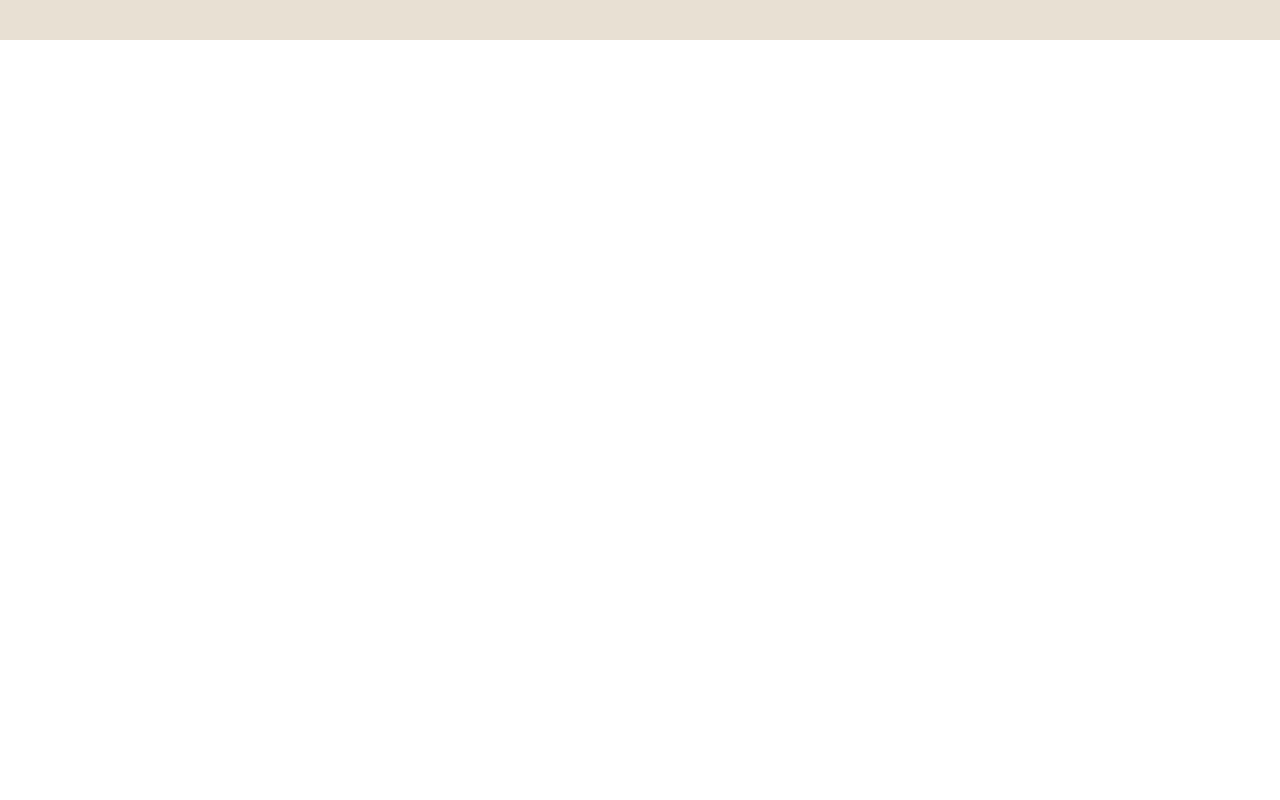
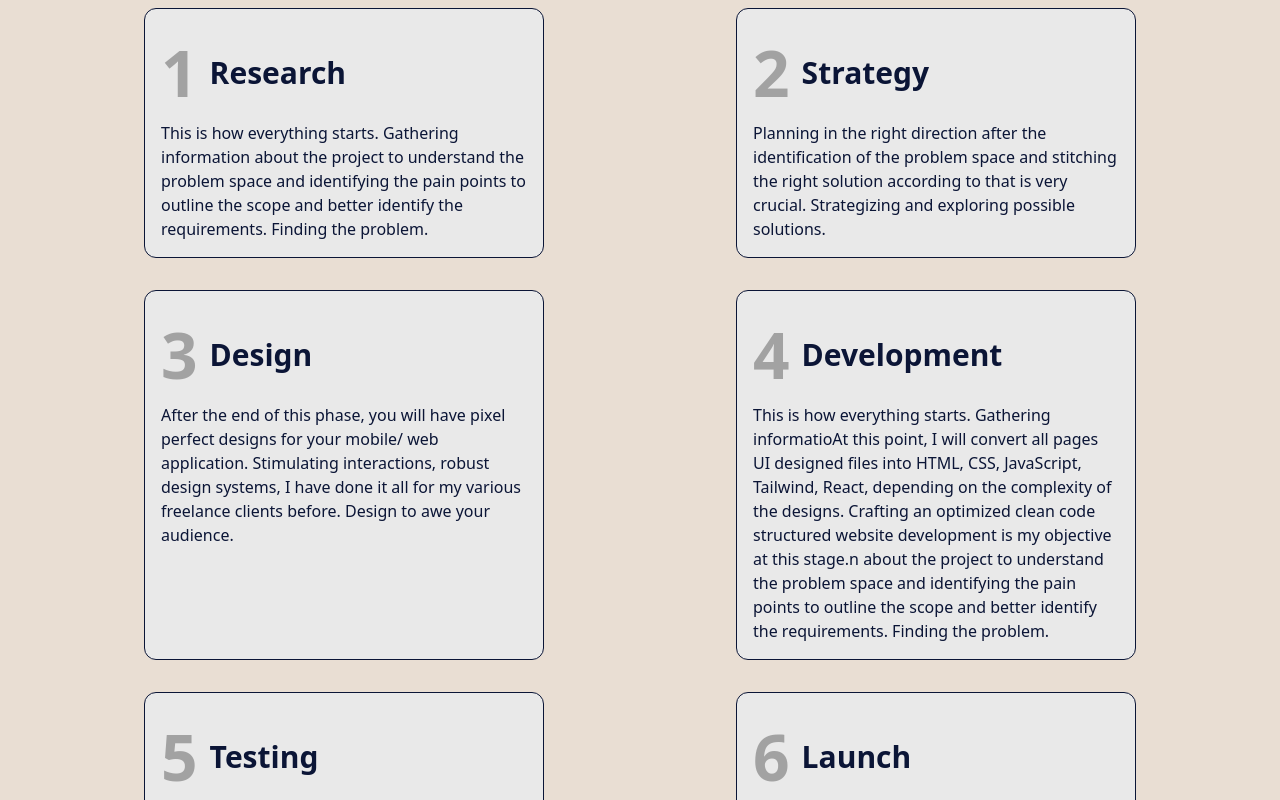
Before and after one commit to itsmeharazz/protfolio, a React (Vite) app: page / in a window 1280 px wide. Shown: the part 4180-4980 px from the top of the page. Before the commit the page ends 4220 px from the top, so only its background shows below. Built offline with nearby package versions, Linux system fonts and the light colour scheme.

Commit message:
teay work process designe

```diff
--- a/src/assets/component/workProcess.jsx
+++ b/src/assets/component/workProcess.jsx
@@ -1,14 +1,64 @@
 import { Element } from "react-scroll"
 function WorkProcess() {
+    const process = [
+      {
+        number: 1,
+        titel: "Research",
+        des: "This is how everything starts. Gathering information about the project to understand the problem space and identifying the pain points to outline the scope and better identify the requirements. Finding the problem. ",
+      },
+      {
+        number: 2,
+        titel: "Strategy",
+        des: "Planning in the right direction after the identification of the problem space and stitching the right solution according to that is very crucial. Strategizing and exploring possible solutions. ",
+      },
+      {
+        number: 3,
+        titel: "Design",
+        des: "After the end of this phase, you will have pixel perfect designs for your mobile/ web application. Stimulating interactions, robust design systems, I have done it all for my various freelance clients before. Design to awe your audience. ",
+      },
+      {
+        number: 4,
+        titel: "Development",
+        des: "This is how everything starts. Gathering informatioAt this point, I will convert all pages UI designed files into HTML, CSS, JavaScript, Tailwind, React, depending on the complexity of the designs. Crafting an optimized clean code structured website development is my objective at this stage.n about the project to understand the problem space and identifying the pain points to outline the scope and better identify the requirements. Finding the problem.  ",
+      },
+      {
+        number: 5,
+        titel: "Testing",
+        des: "Conducting usability tests to ensure the credibility of the solution designed according to the problem statements discovered. Aligning the target audiences feedback with the proposed solution for pragmatic & feedback oriented results. ",
+      },
+      {
+        number: 6,
+        titel: "Launch",
+        des: "After confirmation a final approval, I will upload all files on the server to go live. This step includes SEO optimization for search engines plays a vital role because it ensures that the created website is visible to people and they can easily find it. ",
+      },
+    ];
   return (
     <Element>
       <div className='w-full bg-primary pb-8'>
         <div className='container text-center text-tertiary'>
-          <h2 className='font-medium text-3xl mb-2 text-tertiary'>WORK PROCESS</h2>
+          <h2 className='font-medium text-3xl mb-2 text-tertiary'>
+            WORK PROCESS
+          </h2>
           <p className='mb-8 text-tertiary'>
             Reach your business goals with excellent user experience
           </p>
-
+          <div className='flex flex-wrap justify-around text-start '>
+            {process.map((works, proces) => (
+              <div
+                className='w-[25em]  bg-secondary rounded-xl border border-tertiary p-4 mb-8'
+                key={proces}>
+                <div className='flex gap-3 items-center'>
+                  <p className='text-[4em] font-semibold text-number'>
+                    {works.number}
+                  </p>
+                  <h2 className='text-3xl font-semibold text-tertiary'>
+                    {works.titel}
+                  </h2>
+                </div>
+                <p className='text-tertiary'>{works.des}</p>
+              </div>
+            ))}
+          </div>
         </div>
       </div>
     </Element>
--- a/tailwind.config.js
+++ b/tailwind.config.js
@@ -13,6 +13,7 @@ export default {
       secondary: "#E9E9E9",
       tertiary: "#0B1536",
       quaternary: "#EBC400",
+      number: "#A2A2A2",
     },
   },
   plugins: [],
```
